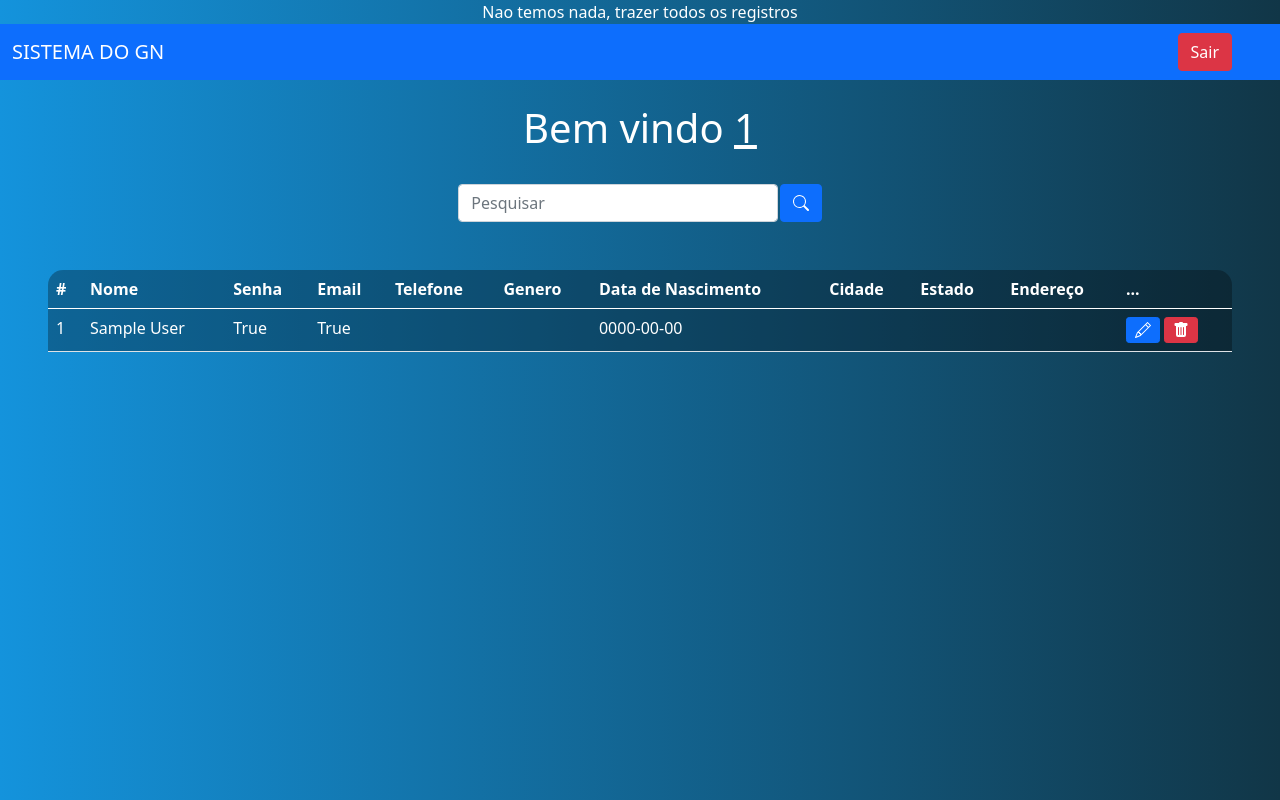
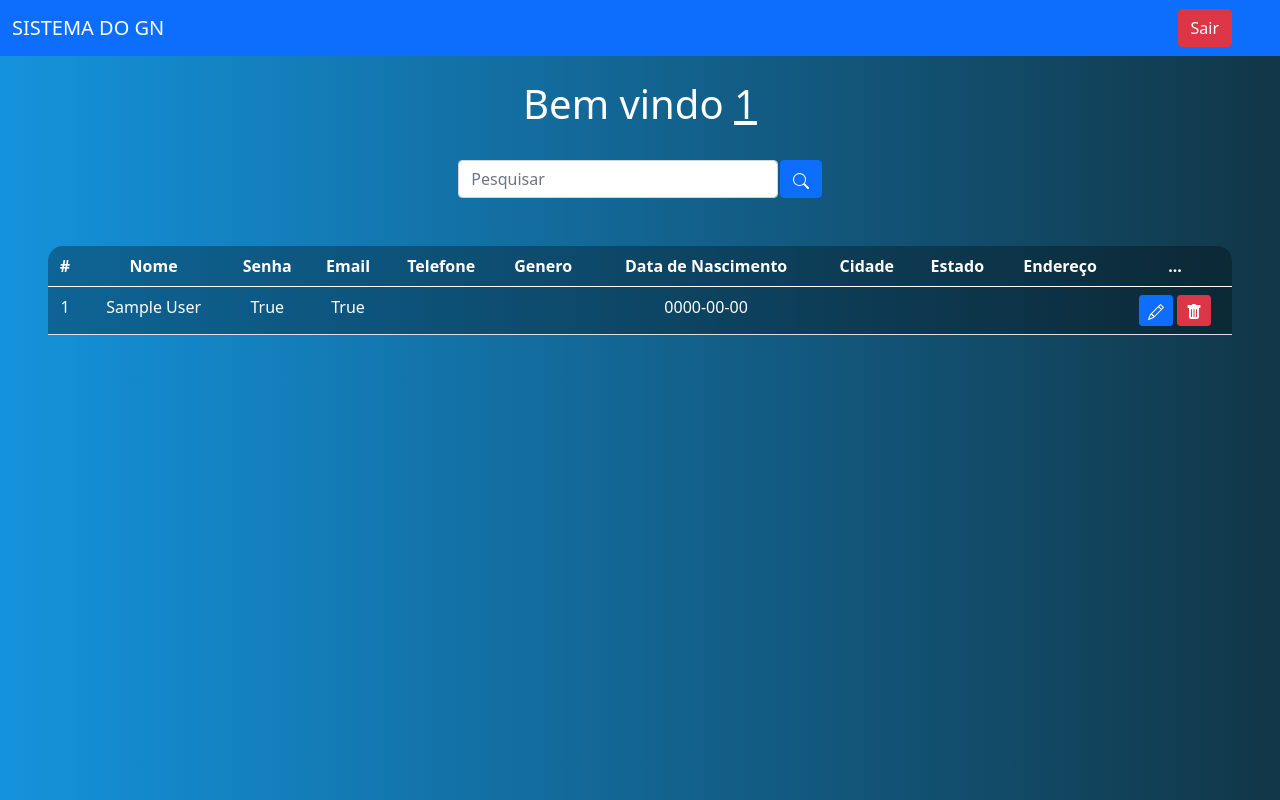
Before and after one commit to omartins-zs/formulario_database_php, a PHP site: page /sistema.php in a window 1280 px wide. Run offline with PHP 8.4, Linux system fonts and the light colour scheme; the visitor is signed in with stand-in values (Sample User, id 1).

Commit message:
Tirando Echo de Teste do Search

```diff
--- a/sistema.php
+++ b/sistema.php
@@ -11,10 +11,10 @@ $logado = $_SESSION['email'];
 
     if (!empty($_GET['search'])) {
         $data = $_GET['search'];
-        echo "Contem akgo, pesquisar";
+        // echo "Contem akgo, pesquisar";
         $sql = "SELECT * FROM usuarios WHERE id LIKE '%$data%' or nome LIKE '%$data%' or email LIKE '%$data%' ORDER BY id DESC";
     } else {
-        echo "Nao temos nada, trazer todos os registros";
+        // echo "Nao temos nada, trazer todos os registros";
         $sql = "SELECT * FROM usuarios ORDER BY id DESC";
     }
 
```
